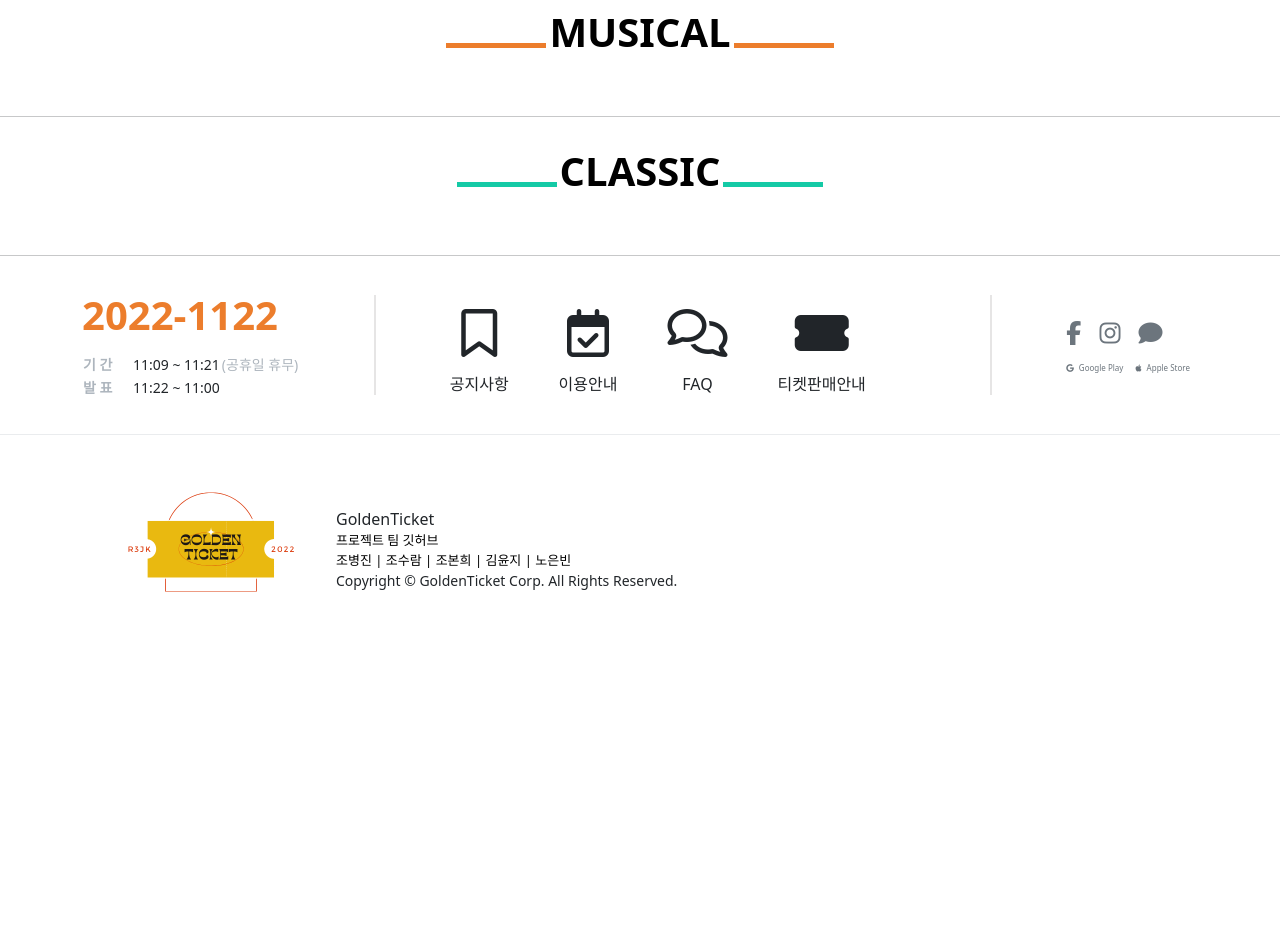
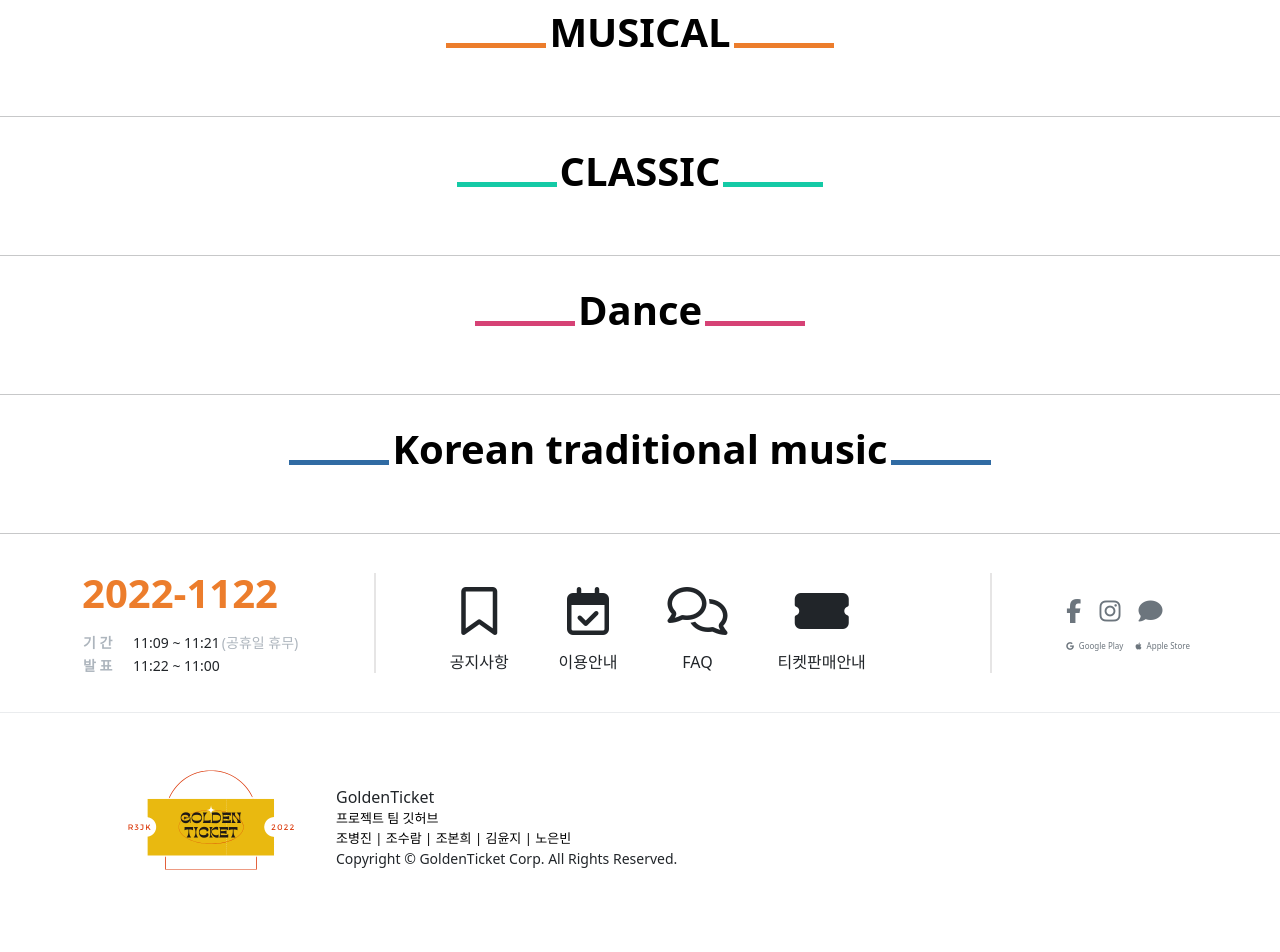
Before and after one commit to YoonDii/GoldenTicket, a Django app: page / in a window 1280 px wide. Shown: the part 1566-2518 px from the top of the page. Before the commit the page ends 2158 px from the top, so only its background shows below. Run offline with Django 3.2, Linux system fonts and the light colour scheme; data that the repository does not hold is empty; some libraries are stand-ins or nearby versions.

Commit message:
add:maingenre

```diff
--- a/articles/templates/articles/detail.html
+++ b/articles/templates/articles/detail.html
@@ -336,7 +336,7 @@
   </p>
   <div class="review-area-create">
     <div>
-      <p>매매, 욕설 등 예스24 게시판 운영 규정에 위반되는 글은 사전 통보없이 삭제될 수 있습니다.</p>
+      <p>매매, 욕설 등 골든티켓 게시판 운영 규정에 위반되는 글은 사전 통보없이 삭제될 수 있습니다.</p>
       <p style="color: #666;">개인정보가 포함된 내용은 삼가 주시기 바라며, 게시물로 인해 발생하는 문제는 작성자 본인에게 책임이 있습니다.</p>
       <!--리뷰 작성 버튼/모달-->
       <a type="button" data-bs-toggle="modal" data-bs-target="#exampleModal">
--- a/articles/templates/articles/main.html
+++ b/articles/templates/articles/main.html
@@ -195,5 +195,60 @@
 </section>
 <hr>
 
+
+<!-- Dance -->
+<section class="dance">
+  <div class="container">
+    <div class="concert-wrap">
+      <div class="concert__title">
+        <div class="under-line-04"></div>
+        <a href="#">
+          <h1>Dance</h1>
+        </a>
+        <div class="under-line-04"></div>
+      </div>
+      <!-- Concert-List -->
+      <div class="concert__list">
+        {% for dance in dance_list %}
+        <a href="{% url 'articles:detail' dance.playid %}">
+          <div class="concert__list__item">
+            <img src="{{ dance.poster }}" alt="">
+            <p>{{ dance.playname }}</p>
+          </div>
+        </a>
+        {% endfor %}
+      </div>
+    </div>
+  </div>
+</section>
+<hr>
+
+
+<!-- Korean tranditional music-->
+<section class="ktm">
+  <div class="container">
+    <div class="concert-wrap">
+      <div class="concert__title">
+        <div class="under-line-05"></div>
+        <a href="#">
+          <h1>Korean traditional music</h1>
+        </a>
+        <div class="under-line-05"></div>
+      </div>
+      <!-- Concert-List -->
+      <div class="concert__list">
+        {% for ktm in ktm_list %}
+        <a href="{% url 'articles:detail' ktm.playid %}">
+          <div class="concert__list__item">
+            <img src="{{ ktm.poster }}" alt="">
+            <p>{{ ktm.playname }}</p>
+          </div>
+        </a>
+        {% endfor %}
+      </div>
+    </div>
+  </div>
+</section>
+<hr>
 {% include 'sub-footer.html' %}
 {% endblock content %}
--- a/articles/views.py
+++ b/articles/views.py
@@ -17,6 +17,8 @@ def main(request):
     play_list = PlayDetail.objects.filter(genrename="연극")
     musical_list = PlayDetail.objects.filter(genrename="뮤지컬")
     classic_list = PlayDetail.objects.filter(genrename="클래식")
+    dance_list = PlayDetail.objects.filter(genrename="무용")
+    ktm_list = PlayDetail.objects.filter(genrename="국악")
     return render(
         request,
         "articles/main.html",
@@ -27,6 +29,9 @@ def main(request):
             "playlist": play_list[:6],
             "musical_list": musical_list[:6],
             "classic_list": classic_list[:6],
+            "dance_list": dance_list[:6],
+            "ktm_list": ktm_list[:6],
+
         },
     )
 # 날짜계산
--- a/static/css/main.css
+++ b/static/css/main.css
@@ -9,6 +9,8 @@
   --dark-color: #3E3E3E;
   --purple-color: #8441ea;
   --green-color: #14caa6;
+  --pink-color: #d64275;
+  --blue-color: #306ba3;
 
   /* Font-size */
   --xlarge-font: 36px;
@@ -163,10 +165,12 @@
 }
 
 
-/* Concert & Musical * Classic */
+/* Concert & Musical * Classic * Dance * ktm */
 .concert,
 .musical,
-.classic {
+.classic,
+.dance,
+.ktm {
   margin: 30px;
 }
 
@@ -183,7 +187,9 @@
 
 .under-line-01,
 .under-line-02,
-.under-line-03 {
+.under-line-03,
+.under-line-04,
+.under-line-05{
   width: 100px;
   height: 40px;
   border-bottom: 5px solid var(--purple-color);
@@ -194,7 +200,12 @@
 .under-line-03 {
   border-bottom: 5px solid var(--green-color);
 }
-
+.under-line-04 {
+  border-bottom: 5px solid var(--pink-color);
+}
+.under-line-05 {
+  border-bottom: 5px solid var(--blue-color);
+}
 .concert__list {
   display: flex;
   justify-content: space-between;
```
